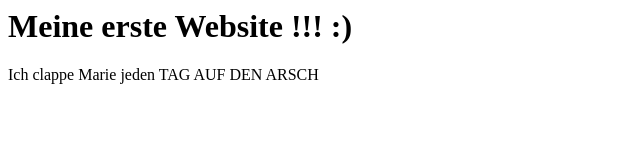
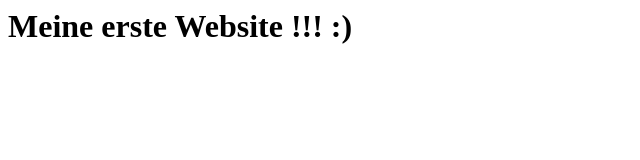
Before and after one commit to theddy-ui/theddy-ui.github.io, a plain HTML site: page index.html in a window 1280 px wide. Shown: the whole page, without its empty margins (0-640 px from the left). Drawn offline with Linux system fonts and the light colour scheme.

Commit message:
Remove inappropriate content from index.html

```diff
--- a/index.html
+++ b/index.html
@@ -2,6 +2,7 @@
   <head></head>
   <body>
     <h1>Meine erste Website !!! :)</h1>
-    <p>Ich clappe Marie jeden TAG AUF DEN ARSCH</p>
+
+
   </body>
 </html>
```
